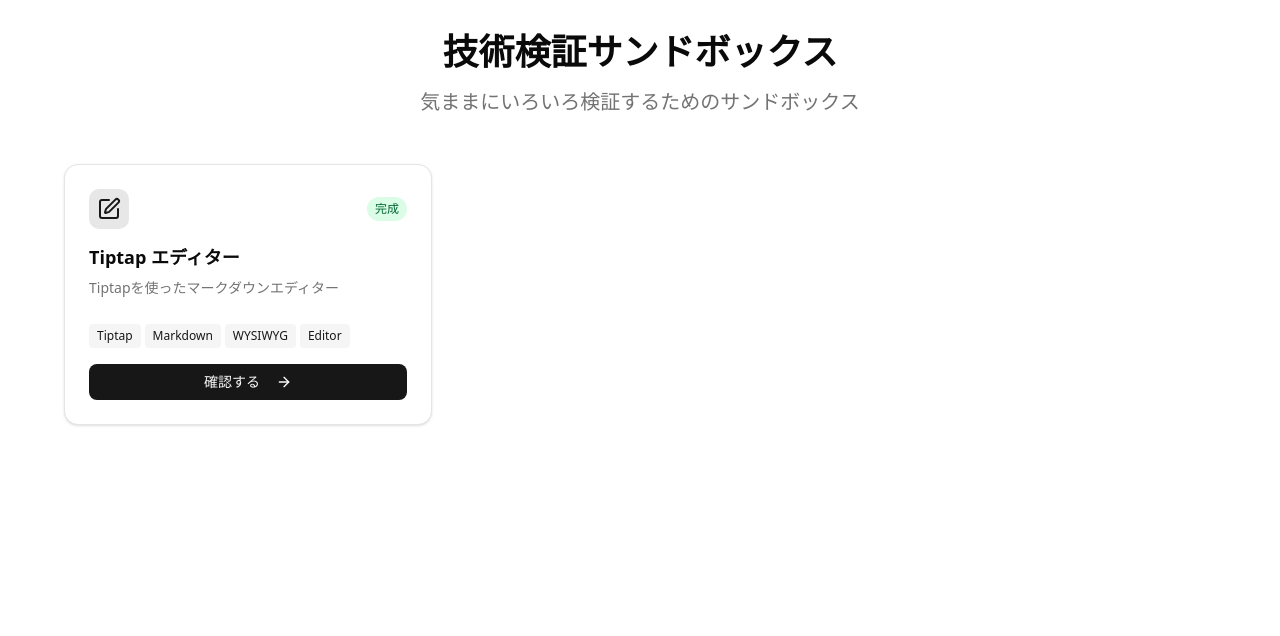
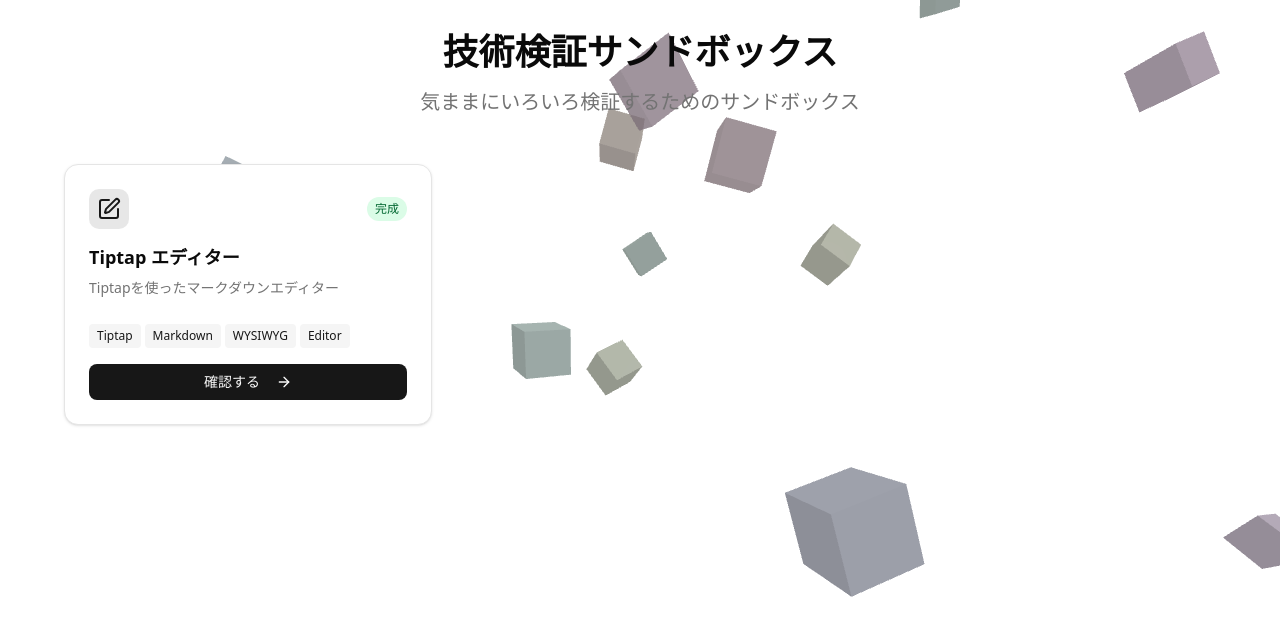
Before and after one commit to takahiro-bellcurve/webTechSandboxFrontend, a Next.js app: page /projects in a window 1280 px wide. Shown: the top 636 px of the page. Built offline with nearby package versions, Linux system fonts and the light colour scheme.

Commit message:
背景色を削除

```diff
--- a/src/components/pages/projects/Projects.page.tsx
+++ b/src/components/pages/projects/Projects.page.tsx
@@ -22,7 +22,7 @@
 
 export const ProjectsPage = () => {
   return (
-    <div className="min-h-screen bg-background">
+    <div className="min-h-screen">
       <div className="container mx-auto px-4 py-8">
         <div className="text-center mb-12">
           <h1 className="text-4xl font-bold text-foreground mb-4">
```
